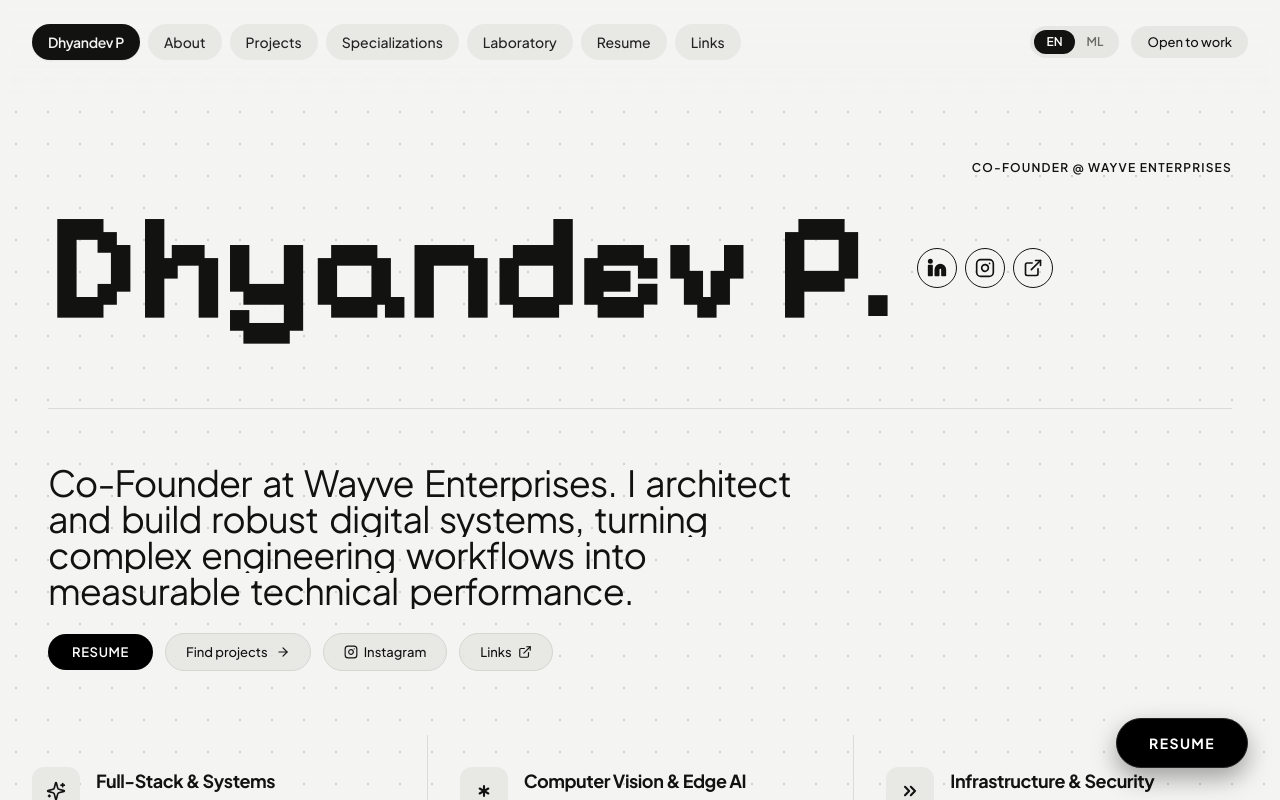
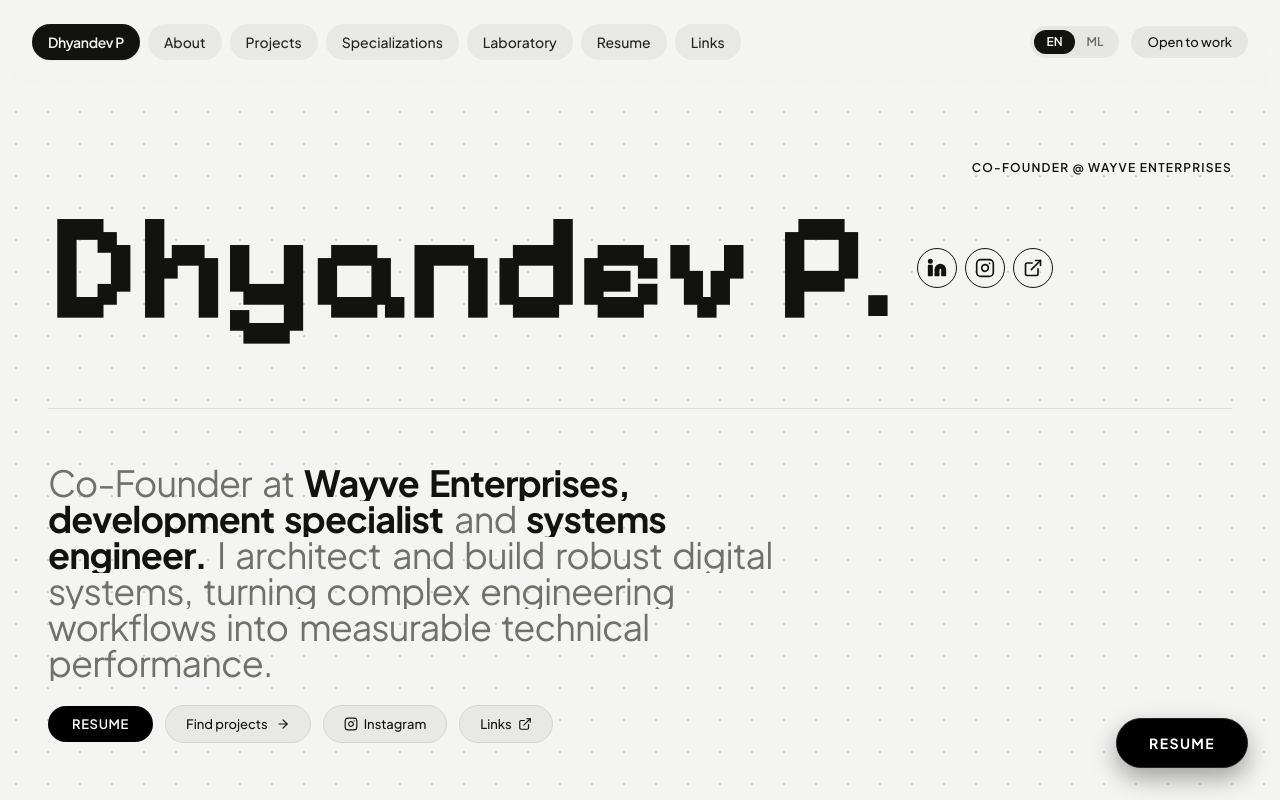
Before and after one commit to dhyandevp/dhyandev-portfolio, a React (Vite) app: page / in a window 1280 px wide. Shown: the top 800 px of the page. Built offline with nearby package versions, Linux system fonts and the light colour scheme.

Commit message:
feat(hero): polish hero value statement tokens and typography hierarchy

```diff
--- a/src/components/Hero.tsx
+++ b/src/components/Hero.tsx
@@ -3,7 +3,7 @@ import { m } from 'motion/react';
 import { Sparkles, Asterisk, ChevronsRight, ExternalLink, ArrowRight, Linkedin } from 'lucide-react';
 import { DeveloperProfile } from '../types/portfolio';
 
-import { heroValueStatement, specializations } from '../data/portfolioData';
+import { heroTokens, specializations } from '../data/portfolioData';
 import {
   wordMaskContainer,
   wordMaskChild,
@@ -37,7 +37,6 @@ interface HeroProps {
 export const Hero: React.FC<HeroProps> = ({ profile }) => {
   const { navigate, path } = useRouter();
   const isResumeOpen = path === '/resume' || path === '/printer' || path === '/cv';
-  const words = heroValueStatement.split(' ');
 
   const getCardIcon = (index: string) => {
     switch (index) {
@@ -131,15 +130,19 @@ export const Hero: React.FC<HeroProps> = ({ profile }) => {
             variants={wordMaskContainer}
             initial="hidden"
             animate="visible"
-            className="font-sans text-2xl sm:text-3xl md:text-[36px] text-[#121211] font-normal leading-[1.32] tracking-tight"
+            className="font-sans text-2xl sm:text-3xl md:text-[36px] font-normal leading-[1.32] tracking-tight"
           >
-            {words.map((word, idx) => (
+            {heroTokens.map((token, idx) => (
               <span key={idx} className="inline-block overflow-hidden mr-[0.28em] align-top">
                 <m.span
                   variants={wordMaskChild}
-                  className="inline-block will-change-transform"
+                  className={`inline-block will-change-transform ${
+                    token.isBold
+                      ? 'font-bold text-[#121211]'
+                      : 'font-normal text-[#71716A]'
+                  }`}
                 >
-                  {word}
+                  {token.text}
                 </m.span>
               </span>
             ))}
--- a/src/data/portfolioData.ts
+++ b/src/data/portfolioData.ts
@@ -20,7 +20,39 @@ export const developerProfile: DeveloperProfile = {
   statusIndicator: "CO-FOUNDER @ WAYVE ENTERPRISES // ACCEPTING SELECTED CONTRACTS"
 };
 
-export const heroValueStatement = "Co-Founder at Wayve Enterprises. I architect and build robust digital systems, turning complex engineering workflows into measurable technical performance.";
+export interface HeroWordToken {
+  text: string;
+  isBold?: boolean;
+}
+
+export const heroTokens: HeroWordToken[] = [
+  { text: "Co-Founder" },
+  { text: "at" },
+  { text: "Wayve", isBold: true },
+  { text: "Enterprises,", isBold: true },
+  { text: "development", isBold: true },
+  { text: "specialist", isBold: true },
+  { text: "and" },
+  { text: "systems", isBold: true },
+  { text: "engineer.", isBold: true },
+  { text: "I" },
+  { text: "architect" },
+  { text: "and" },
+  { text: "build" },
+  { text: "robust" },
+  { text: "digital" },
+  { text: "systems," },
+  { text: "turning" },
+  { text: "complex" },
+  { text: "engineering" },
+  { text: "workflows" },
+  { text: "into" },
+  { text: "measurable" },
+  { text: "technical" },
+  { text: "performance." }
+];
+
+export const heroValueStatement = "Co-Founder at Wayve Enterprises, development specialist and systems engineer. I architect and build robust digital systems, turning complex engineering workflows into measurable technical performance.";
 
 export const featuredProjects: readonly Project[] = [
   {
```
